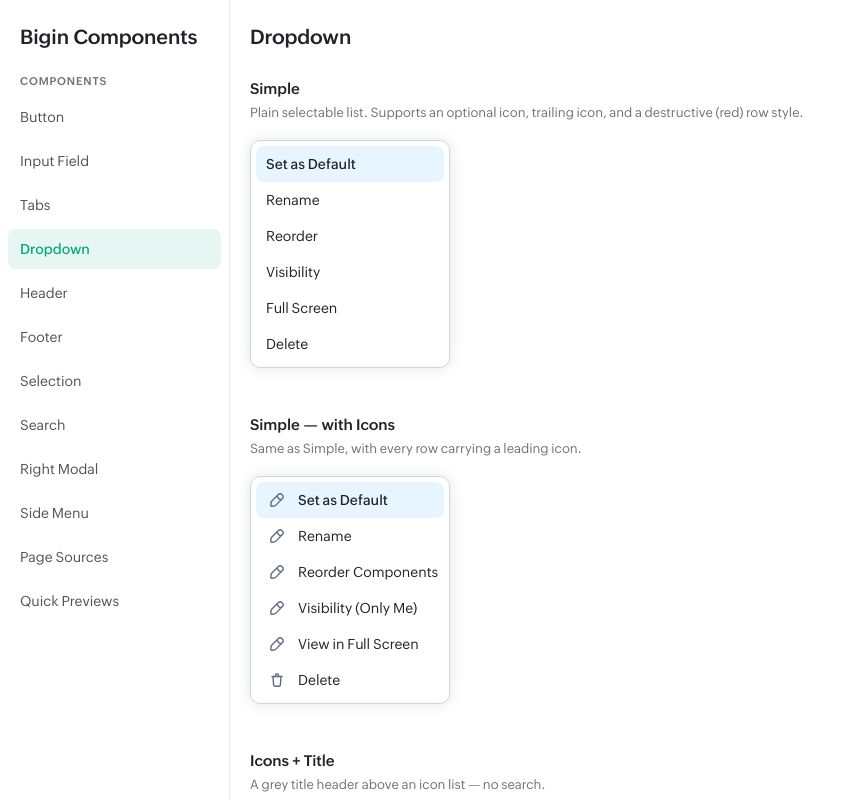
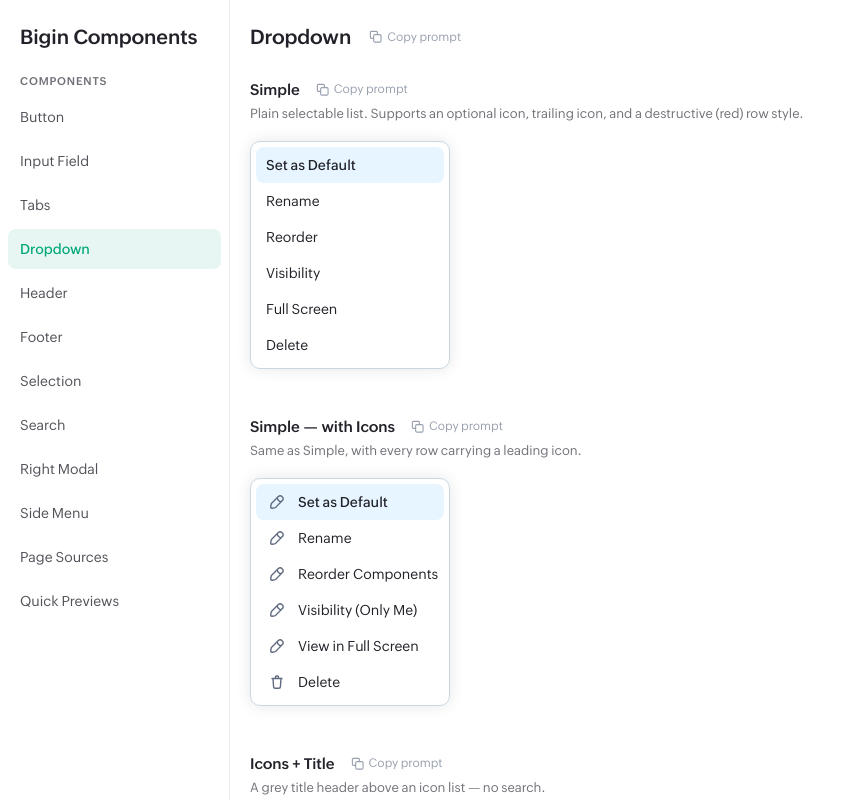
Before and after one commit to abhiram-14303/my-design-system, a React (Vite) app: page / in a window 1280 px wide. Both pictures are taken after a click on the element "Dropdown". Shown: the whole page, without its empty margins (0-858 px from the left). Built offline with nearby package versions, Linux system fonts and the light colour scheme.

Commit message:
Add per-component/per-variant 'Copy prompt' buttons + stable anchors in COMPONENTS.md

```diff
--- a/src/pages/ComponentLibrary.jsx
+++ b/src/pages/ComponentLibrary.jsx
@@ -15,6 +15,76 @@ import QuickPreview, { PREVIEWS } from '../components/QuickPreview'
 import PrimaryTabs from '../components/Tabs'
 
 const menuItems = ['Button', 'Input Field', 'Tabs', 'Dropdown', 'Header', 'Footer', 'Selection', 'Search', 'Right Modal', 'Side Menu', 'Page Sources', 'Quick Previews']
+
+// Maps each left-nav page to the component name(s) + COMPONENTS.md anchor(s)
+// it corresponds to, so the page-level copy button can build a correct prompt.
+const PAGE_COPY_TARGETS = {
+  'Button':         { names: ['Button'],                     anchors: ['button'] },
+  'Input Field':    { names: ['InputField'],                 anchors: ['inputfield'] },
+  'Tabs':           { names: ['Tabs'],                       anchors: ['tabs'] },
+  'Dropdown':       { names: ['Dropdown'],                   anchors: ['dropdown'] },
+  'Header':         { names: ['PanelHeader'],                anchors: ['panelheader'] },
+  'Footer':         { names: ['Footer'],                     anchors: ['footer'] },
+  'Selection':      { names: ['Checkbox', 'Radio', 'Toggle'], anchors: ['checkbox', 'radio', 'toggle'] },
+  'Search':         { names: ['Search'],                     anchors: ['search'] },
+  'Right Modal':    { names: ['RightModal'],                 anchors: ['rightmodal'] },
+  'Side Menu':      { names: ['SideMenu'],                   anchors: ['sidemenu'] },
+  'Page Sources':   { names: ['PageSources'],                anchors: ['pagesources'] },
+  'Quick Previews': { names: ['QuickPreview'],                anchors: ['quickpreview'] },
+}
+
+// ── Copy-link — lets a teammate copy a ready-to-paste prompt pointing straight
+// at one component (or one Dropdown variant) instead of the whole repo/doc ──
+
+const REPO_URL = 'github.com/abhiram-14303/my-design-system'
+
+function buildCopyText(names, anchors) {
+  const nameList = names.length > 1
+    ? names.slice(0, -1).join(', ') + ' and ' + names[names.length - 1]
+    : names[0]
+  const anchorList = anchors.map(a => `COMPONENTS.md#${a}`).join(', ')
+  return `Use the ${nameList} component${names.length > 1 ? 's' : ''} from ${REPO_URL} — see ${anchorList} for props, usage, and file dependencies. Copy the exact source file(s) listed there, do not recreate.`
+}
+
+function CopyLinkButton({ names, anchors, style }) {
+  const [copied, setCopied] = useState(false)
+  const list = Array.isArray(names) ? names : [names]
+  const anchorList = Array.isArray(anchors) ? anchors : [anchors]
+
+  const onClick = (e) => {
+    e.stopPropagation()
+    const text = buildCopyText(list, anchorList)
+    if (navigator.clipboard && navigator.clipboard.writeText) {
+      navigator.clipboard.writeText(text).catch(() => {})
+    }
+    setCopied(true)
+    setTimeout(() => setCopied(false), 1500)
+  }
+
+  return (
+    <button
+      onClick={onClick}
+      title="Copy prompt for this component"
+      style={{
+        display: 'inline-flex', alignItems: 'center', gap: '5px',
+        border: 'none', background: 'transparent', cursor: 'pointer',
+        padding: '2px 6px', borderRadius: '5px',
+        color: copied ? '#0783DA' : '#98A0AE',
+        fontSize: '12px', fontFamily: "'ZohoPuvi', sans-serif",
+        transition: 'color 0.15s, background 0.15s',
+        ...style,
+      }}
+      onMouseEnter={(e) => { if (!copied) e.currentTarget.style.color = '#0783DA' }}
+      onMouseLeave={(e) => { if (!copied) e.currentTarget.style.color = '#98A0AE' }}
+    >
+      <svg width="13" height="13" viewBox="0 0 14 14" fill="none">
+        <rect x="5" y="5" width="8" height="8" rx="1.5" stroke="currentColor" strokeWidth="1.2"/>
+        <path d="M9 5V2.5C9 1.94772 8.55228 1.5 8 1.5H2.5C1.94772 1.5 1.5 1.94772 1.5 2.5V8C1.5 8.55228 1.94772 9 2.5 9H5" stroke="currentColor" strokeWidth="1.2"/>
+      </svg>
+      {copied ? 'Copied!' : 'Copy prompt'}
+    </button>
+  )
+}
 
 const buttonVariants = [
   { variant: 'primary',         label: 'Primary'         },
@@ -396,10 +466,13 @@ const viewSections = [
   ]},
 ]
 
-function DropdownDemo({ title, description, children }) {
+function DropdownDemo({ title, description, anchor, children }) {
   return (
     <div style={{ marginBottom: '48px' }}>
-      <h2 style={{ fontSize: '15px', fontWeight: '600', color: '#212129', marginBottom: '8px' }}>{title}</h2>
+      <div style={{ display: 'flex', alignItems: 'center', gap: '10px', marginBottom: '8px' }}>
+        <h2 style={{ fontSize: '15px', fontWeight: '600', color: '#212129', margin: 0 }}>{title}</h2>
+        <CopyLinkButton names="Dropdown" anchors={anchor} />
+      </div>
       <p style={{ fontSize: '13px', color: '#717179', marginBottom: '20px' }}>{description}</p>
       {children}
     </div>
@@ -417,31 +490,31 @@ function DropdownSection() {
 
   return (
     <div>
-      <DropdownDemo title="Simple" description="Plain selectable list. Supports an optional icon, trailing icon, and a destructive (red) row style.">
+      <DropdownDemo title="Simple" anchor="dropdown-simple" description="Plain selectable list. Supports an optional icon, trailing icon, and a destructive (red) row style.">
         <Dropdown items={sampleItems} value={selected} onChange={setSelected} />
       </DropdownDemo>
 
-      <DropdownDemo title="Simple — with Icons" description="Same as Simple, with every row carrying a leading icon.">
+      <DropdownDemo title="Simple — with Icons" anchor="dropdown-withicons" description="Same as Simple, with every row carrying a leading icon.">
         <Dropdown variant="withIcons" items={iconItems} value={withIconsSel} onChange={setWithIconsSel} />
       </DropdownDemo>
 
-      <DropdownDemo title="Icons + Title" description="A grey title header above an icon list — no search.">
+      <DropdownDemo title="Icons + Title" anchor="dropdown-withiconsandtitle" description="A grey title header above an icon list — no search.">
         <Dropdown variant="withIconsAndTitle" header="Actions" items={iconItems} value={titleSel} onChange={setTitleSel} />
       </DropdownDemo>
 
-      <DropdownDemo title="Icons + Search" description="A search field above an icon list — no title header.">
+      <DropdownDemo title="Icons + Search" anchor="dropdown-withiconsandsearch" description="A search field above an icon list — no title header.">
         <Dropdown variant="withIconsAndSearch" items={iconItems} value={iconSearchSel} onChange={setIconSearchSel} />
       </DropdownDemo>
 
-      <DropdownDemo title="Search only (no icons)" description="A search field above a plain label list.">
+      <DropdownDemo title="Search only (no icons)" anchor="dropdown-withsearch" description="A search field above a plain label list.">
         <Dropdown variant="withSearch" items={plainItems} value={searchSel} onChange={setSearchSel} />
       </DropdownDemo>
 
-      <DropdownDemo title="Users / Contacts Picker" description="Header + search + avatar/name/email rows — e.g. 'Select Contacts'. Row height 56px, 32px avatar, 5px gap between name and email. On hover only the name turns blue.">
+      <DropdownDemo title="Users / Contacts Picker" anchor="dropdown-users" description="Header + search + avatar/name/email rows — e.g. 'Select Contacts'. Row height 56px, 32px avatar, 5px gap between name and email. On hover only the name turns blue.">
         <Dropdown variant="users" header="Select Contacts" search rows={userRows} value={userSel} onChange={setUserSel} />
       </DropdownDemo>
 
-      <DropdownDemo title="Views" description="Search + grouped sections + a 'Create View' link footer. The footer link never changes color on hover — only the text gets underlined.">
+      <DropdownDemo title="Views" anchor="dropdown-views" description="Search + grouped sections + a 'Create View' link footer. The footer link never changes color on hover — only the text gets underlined.">
         <Dropdown variant="views" sections={viewSections} value={viewSel} onChange={setViewSel} onCreate={() => console.log('create view')} />
       </DropdownDemo>
     </div>
@@ -962,8 +1035,25 @@ function ComponentLibrary() {
       {(() => {
         const fullBleed = active === 'Page Sources'
         return (
-          <div style={{ flex: 1, padding: fullBleed ? 0 : '25px 20px', overflow: fullBleed ? 'hidden' : 'auto' }}>
-            {!fullBleed && active !== 'Right Modal' && <h1 style={{ fontSize: '20px', fontWeight: '600', marginBottom: '32px' }}>{active}</h1>}
+          <div style={{ flex: 1, padding: fullBleed ? 0 : '25px 20px', overflow: fullBleed ? 'hidden' : 'auto', position: 'relative' }}>
+            {!fullBleed && active !== 'Right Modal' && (
+              <div style={{ display: 'flex', alignItems: 'center', gap: '12px', marginBottom: '32px' }}>
+                <h1 style={{ fontSize: '20px', fontWeight: '600', margin: 0 }}>{active}</h1>
+                {PAGE_COPY_TARGETS[active] && (
+                  <CopyLinkButton names={PAGE_COPY_TARGETS[active].names} anchors={PAGE_COPY_TARGETS[active].anchors} />
+                )}
+              </div>
+            )}
+            {fullBleed && (
+              <div style={{ position: 'absolute', top: '18px', right: '20px', zIndex: 1 }}>
+                <CopyLinkButton names={PAGE_COPY_TARGETS[active].names} anchors={PAGE_COPY_TARGETS[active].anchors} />
+              </div>
+            )}
+            {active === 'Right Modal' && (
+              <div style={{ position: 'absolute', top: '18px', right: '20px', zIndex: 1 }}>
+                <CopyLinkButton names={PAGE_COPY_TARGETS[active].names} anchors={PAGE_COPY_TARGETS[active].anchors} />
+              </div>
+            )}
             {active === 'Button'       && <ButtonSection      />}
             {active === 'Input Field'  && <FieldSection       />}
             {active === 'Tabs'         && <TabsSection        />}
```
Also changed, not shown: 1 other file (tests, documents, lock files or other folders).
